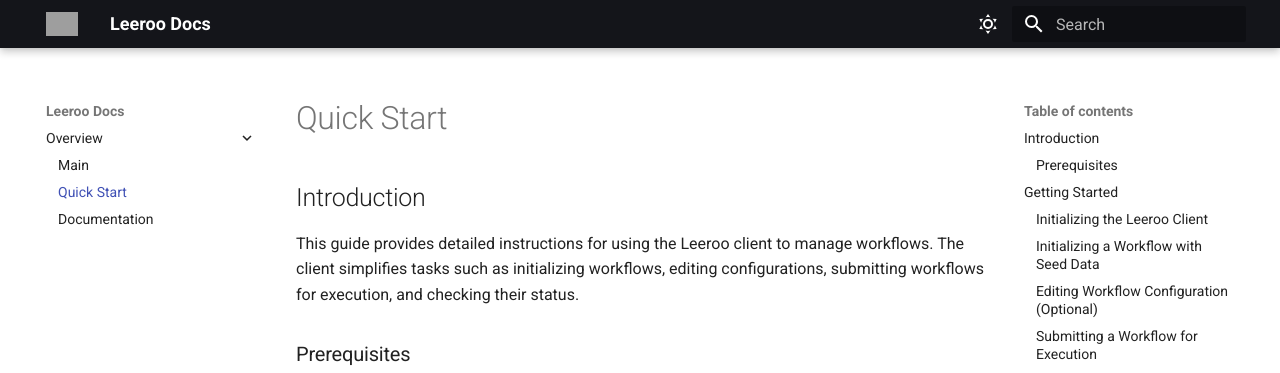
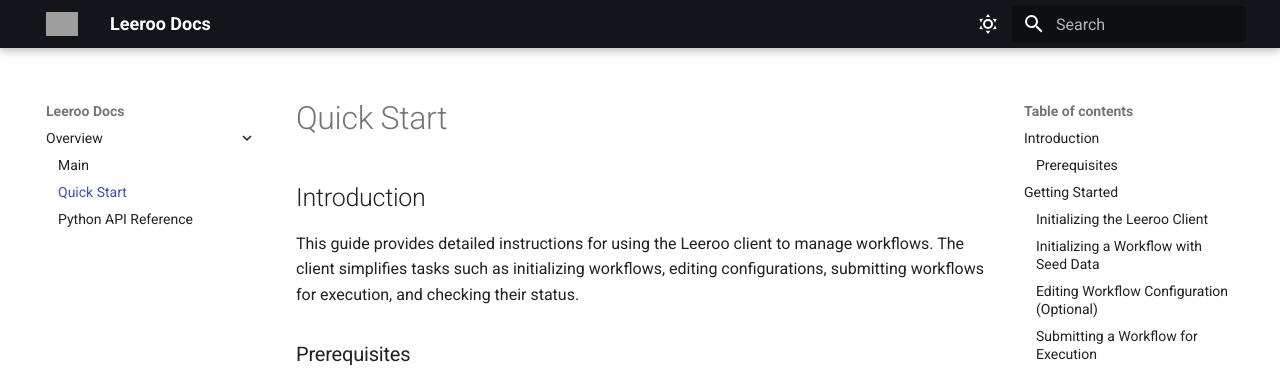
Before and after one commit to Leeroo-AI/Leeroo-AI.github.io, an MkDocs documentation site: the page built from docs/quick_start.md, in a window 1280 px wide. Shown: the top 373 px of the page. Built offline with MkDocs 1.6.1 and Material for MkDocs 9.7.7, drawn with Linux system fonts in a browser that asks for light colours; grey boxes are pictures that could not be loaded.

Commit message:
edit mkdocs

```diff
--- a/mkdocs.yaml
+++ b/mkdocs.yaml
@@ -5,7 +5,7 @@
   - Overview:
     - Main: index.md
     - Quick Start : quick_start.md
-    - Documentation : client.md
+    - Python API Reference : client.md
 
 theme:
   name: material
```
